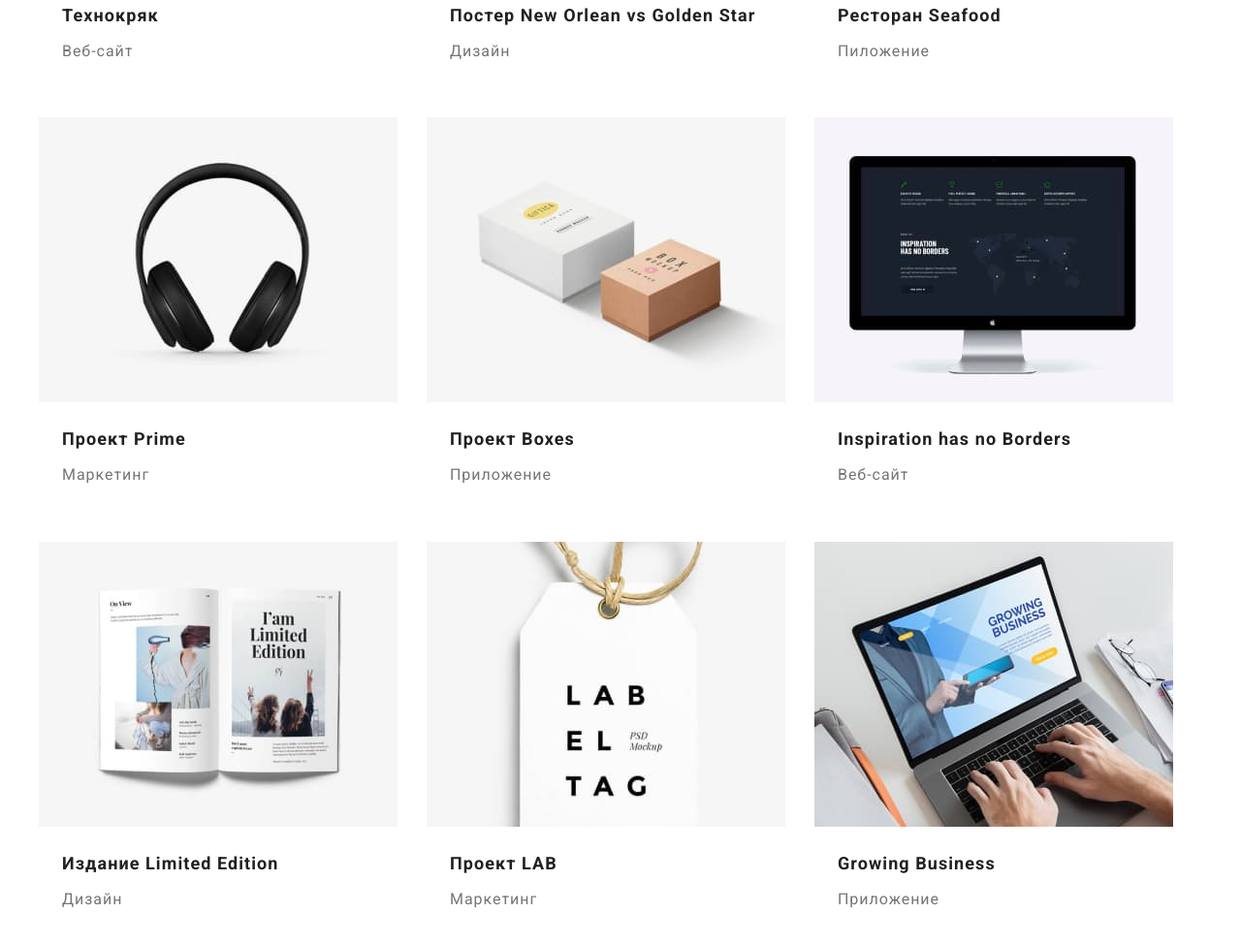
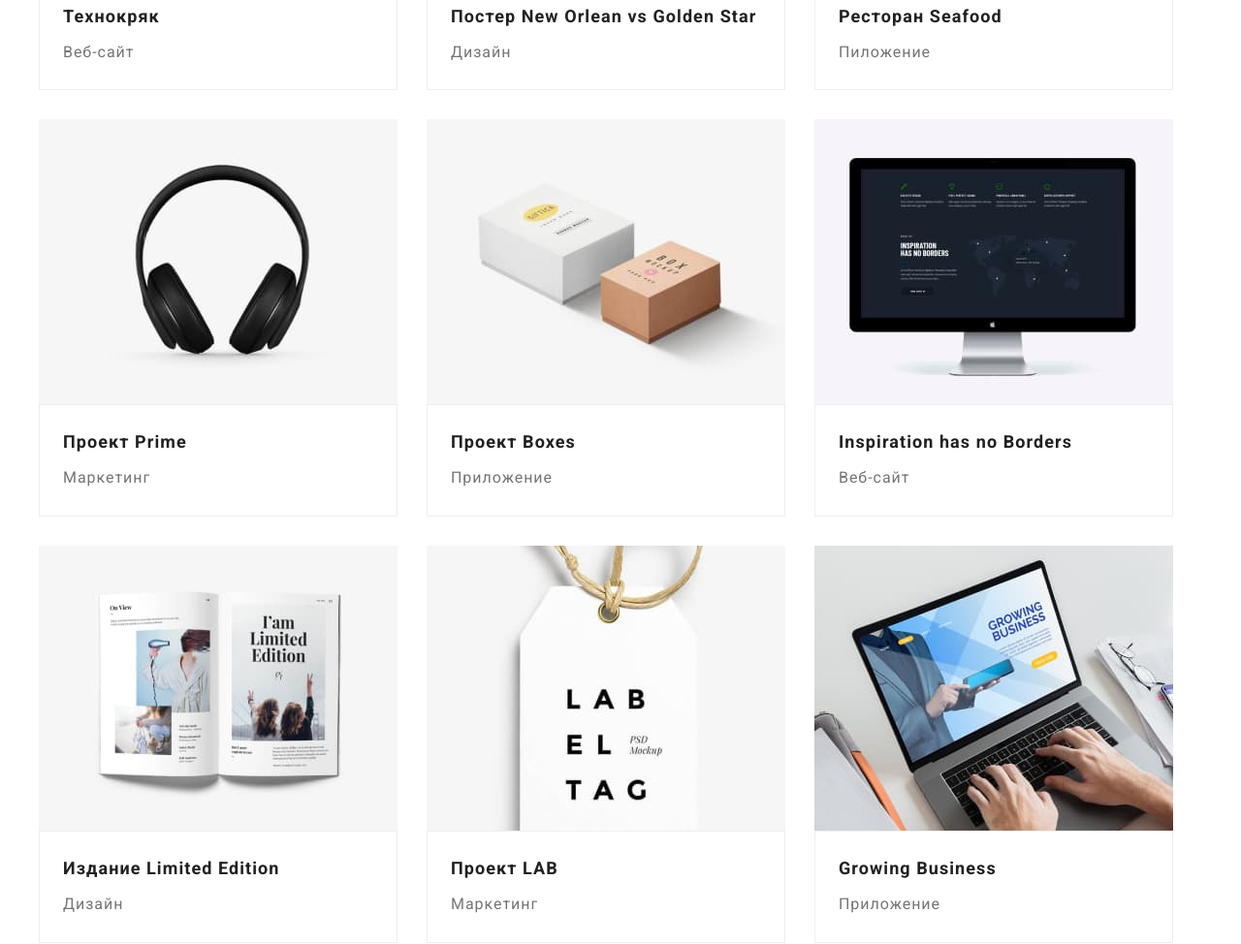
Before and after one commit to gigabyte11/goit-markup-hw-03, a plain HTML site: page portfolio.html in a window 1280 px wide. Shown: the part 500-1474 px from the top of the page at 97% size. Drawn offline with nearby package versions, Linux system fonts and the light colour scheme.

Commit message:
Готово!

```diff
--- a/css/styles.css
+++ b/css/styles.css
@@ -464,7 +464,7 @@ img{
 }
 .border-portfolio
 {
-    border: 1px;
-    border-color: #188ce8;
+    border: 1px solid;
+    border-color: #eeeeee;
 
 }
--- a/portfolio.html
+++ b/portfolio.html
@@ -71,57 +71,57 @@
                 </div>
         </li>
         <li class="portfolio-list-content">
-            <div>
             <a href=""><img src="./images/design.jpg" alt="Постер New Orlean vs Golden Star"  width="370" height="294"></a>
+                <div class="border-portfolio">
                     <h2 class="portfolio-list">Постер New Orlean vs Golden Star</h2>
                     <p class="portfolio-list-item">Дизайн</p>
                 </div>
         </li>
         <li class="portfolio-list-content">
-            <div>
             <a href=""><img src="./images/restoran.jpg" alt="Ресторан Seafood"  width="370" height="294"></a>
+                <div class="border-portfolio">
                     <h2 class="portfolio-list">Ресторан Seafood</h2>
                     <p class="portfolio-list-item">Пиложение</p>
                 </div>
         </li>
         <li class="portfolio-list-content">
-            <div>
             <a href=""><img src="./images/prime.jpg" alt="Проект Prime"  width="370" height="294"></a>
+            <div class="border-portfolio">
                     <h2 class="portfolio-list">Проект Prime</h2>
                     <p class="portfolio-list-item">Маркетинг</p>
                 </div>
         </li>
         <li class="portfolio-list-content">
-            <div>
             <a href=""><img src="./images/boxes.jpg" alt="Проект Boxes"  width="370" height="294"></a>
+            <div class="border-portfolio">
                     <h2 class="portfolio-list">Проект Boxes</h2>
                     <p class="portfolio-list-item">Приложение</p>
                 </div>
         </li>
         <li class="portfolio-list-content">
-            <div>
             <a href=""><img src="./images/borders.jpg" alt="Inspiration has no Borders"  width="370" height="294"></a>
+            <div class="border-portfolio">
                     <h2 class="portfolio-list">Inspiration has no Borders</h2>
                     <p class="portfolio-list-item">Веб-сайт</p>
                 </div>
         </li>
         <li class="portfolio-list-content">
-            <div>
             <a href=""><img src="./images/limited-edition.jpg" alt="Издание Limited Editions"  width="370" height="294"></a>
+            <div class="border-portfolio">
                     <h2 class="portfolio-list">Издание Limited Edition</h2>
                     <p class="portfolio-list-item">Дизайн</p>
                 </div>
         </li>
         <li class="portfolio-list-content">
-            <div>
             <a href=""><img src="./images/lab.jpg" alt="Проект LAB"  width="370" height="294"></a>
+            <div class="border-portfolio">
                     <h2 class="portfolio-list">Проект LAB</h2>
                     <p class="portfolio-list-item">Маркетинг</p>
                 </div>
         </li>
         <li class="portfolio-list-content">
-            <div>
             <a href=""><img src="./images/business.jpg" alt="Growing Business"  width="370" height="294"></a>
+            <div class="border-portfolio">
                     <h2 class="portfolio-list">Growing Business</h2>
                     <p class="portfolio-list-item">Приложение</p>
                 </div>
```
Lines whose indentation alone changed are shown as unchanged.
